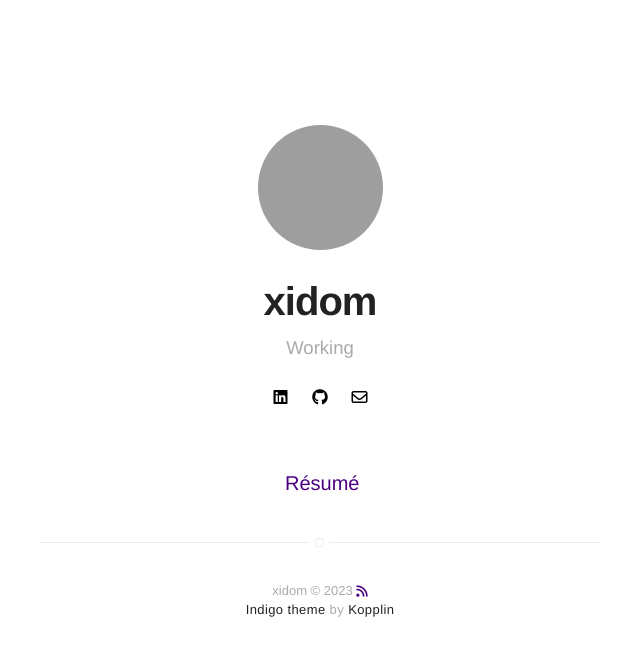
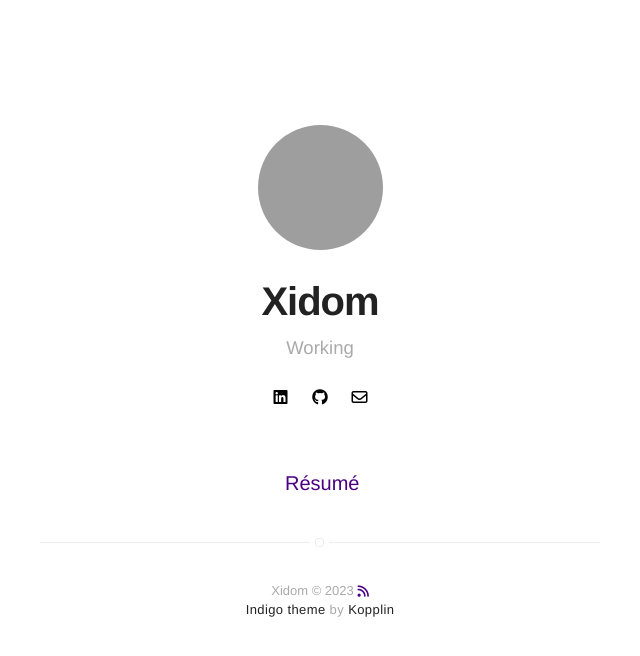
Before and after one commit to Xidomcode/web, a Jekyll site: the page built from index.html, in a window 1280 px wide. Shown: the top 656 px of the page, without its empty margins (320-960 px from the left). Built offline with Jekyll 4.4.1, drawn with Linux system fonts in a browser that asks for light colours; nearby versions of some CDN libraries.

Commit message:
Update _config.yml

```diff
--- a/_config.yml
+++ b/_config.yml
@@ -1,5 +1,5 @@
 # main text of home
-title: xidom
+title: Xidom
 bio: Working
 
 # twitter summary info
@@ -8,7 +8,7 @@ description: A blog about technology and stuff related
 # if it's an external image, update below for true
 # better with square images
 external-image: false
-picture: assets/images/profile.jpg
+picture: assets/images/
 
 # your site color theme, true for dark theme,
 # false to light theme, auto to switch with system.
@@ -20,7 +20,7 @@ resume: true
 resume-external: true
 resume-url: https://xidomcode.github.io/idom-cv/
 
-url: https://sergiokopplin.github.io/indigo
+url: https://xidomcode.github.io/web
 # your url: https://xidomcode.github.io/web
 
 permalink: /:title/
@@ -41,19 +41,19 @@ linkedin: mylinkedin
 github: https://github.com/Xidomcode
 email: myemail@gmail.com
 
-authors:
-  johndoe:
-    name: John Doe
-    bio: A Man who travels the world eating noodles
-    external-image: false
-    picture: assets/images/profile.jpg
-    twitter: johndoe
-  jamesfoster:
-    name: James Foster
-    bio: A Man who develops software with coffee
-    external-image: false
-    picture: assets/images/james.jpg
-    twitter: jamesfoster
+#authors:
+ # johndoe:
+  #  name: John Doe
+   # bio: A Man who travels the world eating noodles
+    #external-image: false
+    #picture: assets/images/profile.jpg
+    #twitter: johndoe
+  #jamesfoster:
+    #name: James Foster
+    #bio: A Man who develops software with coffee
+    #external-image: false
+    #picture: assets/images/james.jpg
+    #twitter: jamesfoster
 
 # do you want a larger site? change the option below
 # options: [normal, large] | default: normal
```
